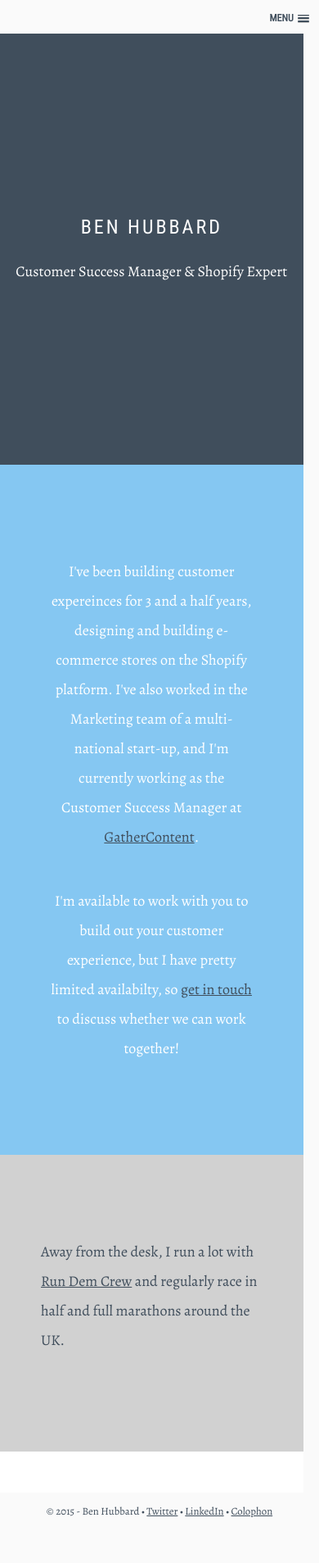
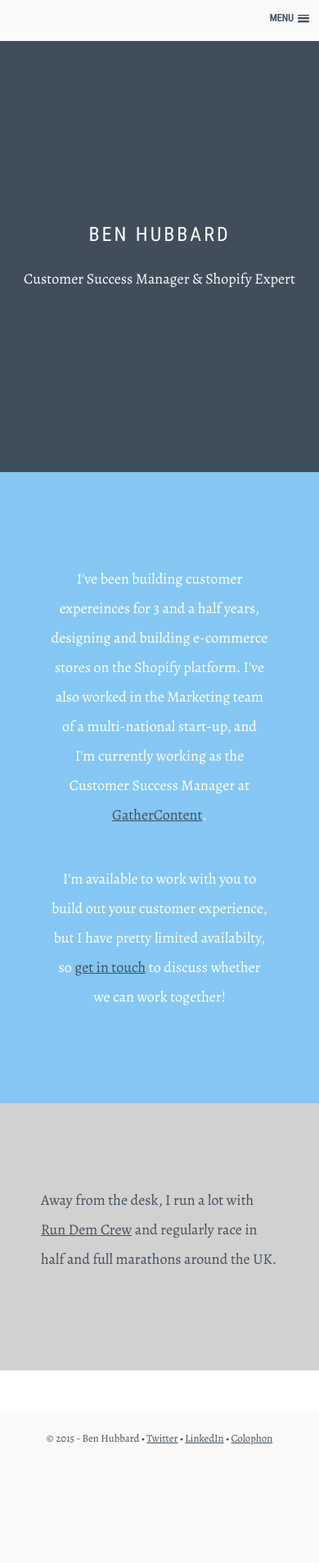
Before and after one commit to benhubbard434/benhubbard, a Jekyll site: the page built from index.html, in a window 390 px wide. Shown: the whole page at 82% size. Built offline with Jekyll 4.4.1, drawn with Linux system fonts in a browser that asks for light colours; nearby versions of some CDN libraries; Markdown is read by kramdown in place of the engine named in the settings; after the commit the page ends 1818 px from its top, so only the background shows below that.

Commit message:
Update app.css

```diff
--- a/assets/css/app.css
+++ b/assets/css/app.css
@@ -384,7 +384,7 @@
 			}
 
 			.container {
-				margin: 41px 0 0 0;
+				width: 100%;
 			}
 		}
 
```
